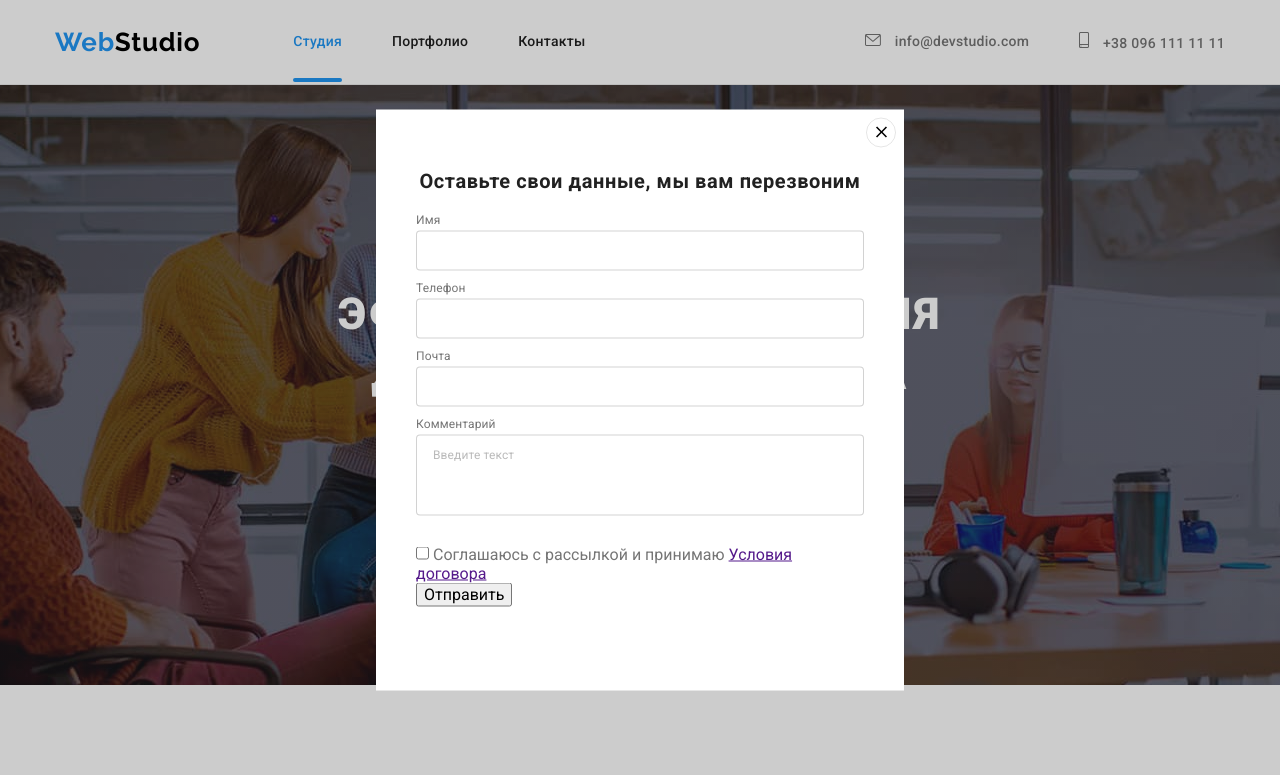
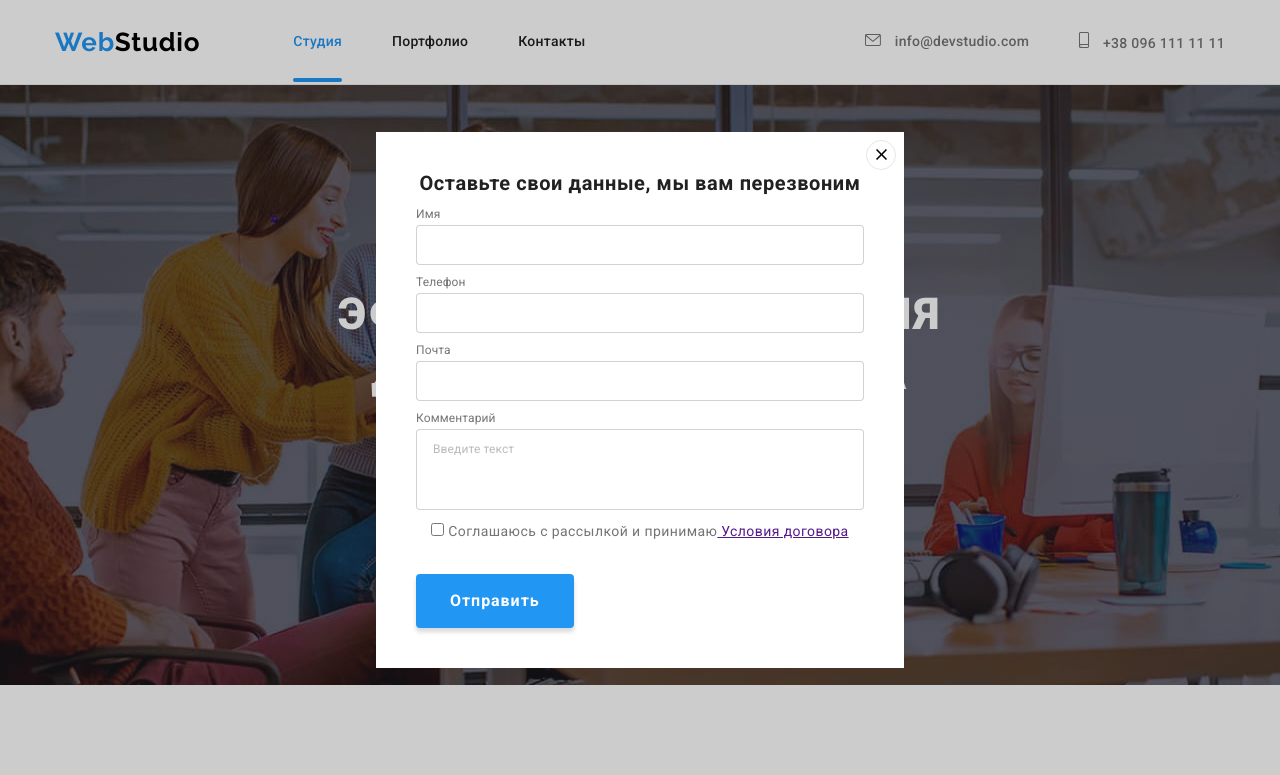
Before and after one commit to MarynaPyvovar/-goit-markup-hw-06, a plain HTML site: page index.html in a window 1280 px wide. Both pictures are taken after a click on the button "Заказать услугу". Shown: the top 775 px of the page. Drawn offline with nearby package versions, Linux system fonts and the light colour scheme.

Commit message:
add css to submit button

```diff
--- a/css/styles.css
+++ b/css/styles.css
@@ -185,10 +185,12 @@ border-radius: 2px;
 .btn-s {
   padding: 10px 32px;
   color: var(--white-color);
-  background-color: var(--accent-color);
   font-weight: 700;
   line-height: 1.87;
   letter-spacing: 0.06em;
+  background-color: var(--accent-color);
+  border-color: transparent;
+  box-shadow: 0px 4px 4px rgba(0, 0, 0, 0.15);
 }
 .btn-s:hover,
 .btn-s:focus {
@@ -456,7 +458,6 @@ text-transform: uppercase;
   left: 50%;
   transform: translate(-50%, -50%);
   min-width: 528px;
-  min-height: 581px;
   padding: 40px;
   background-color: var(--white-color);
 }
@@ -482,6 +483,8 @@ text-transform: uppercase;
 }
 
 .modal-title {
+  margin-top: 0;
+  margin-bottom: 12px;
   font-weight: 700;
   font-size: 20px;
   line-height: 23px;
@@ -492,14 +495,17 @@ text-transform: uppercase;
 
 .form {
   width: 448px;
+  margin-left: auto;
   margin-right: auto;
-  margin-left: auto;
 }
 
 .form-field {
-  margin-bottom: 10px;
   display: flex;
   flex-direction: column;
+  margin-bottom: 10px;
+}
+.form-field:last-child {
+  margin-bottom: 20px;
 }
 
 .form-field label {
@@ -521,7 +527,6 @@ text-transform: uppercase;
 .form-field textarea {
   resize: none;
   padding: 12px 16px;
-  margin-bottom: 20px;
   border: 1px solid rgba(33, 33, 33, 0.2);
   border-radius: 4px;
 }
@@ -533,6 +538,20 @@ text-transform: uppercase;
   letter-spacing: 0.01em;
   color: rgba(117, 117, 117, 0.5);
 }
+
+.policy-check input[type="checkbox"] {
+
+}
+.policy-check {
+  text-align: center;
+  margin-bottom: 30px;
+}
+.policy-check .policy-text {
+  font-size: 14px;
+  line-height: 1.71;
+  letter-spacing: 0.03em;
+}
+
 
 /* =====portfolio===== */
 
--- a/index.html
+++ b/index.html
@@ -398,11 +398,11 @@
                 <div class="form-field">
                 <label for="comment">Комментарий</label>
                   <textarea name="comment" rows="3" placeholder="Введите текст" id="comment"></textarea></div>
-                <div class="">
+                <div class="policy-check">
                 <input type="checkbox" name="policy" value="" id="policy"/>
-                <label for="policy">Соглашаюсь с рассылкой и принимаю <a href="">Условия договора</a></label></div>
+                <label for="policy" class="policy-text">Соглашаюсь с рассылкой и принимаю<a href=""> Условия договора</a></label></div>
 
-                <button type="submit" class="">Отправить</button>
+                <button type="submit" class="button btn-s">Отправить</button>
               </form>
             </div>
           </div>
```
